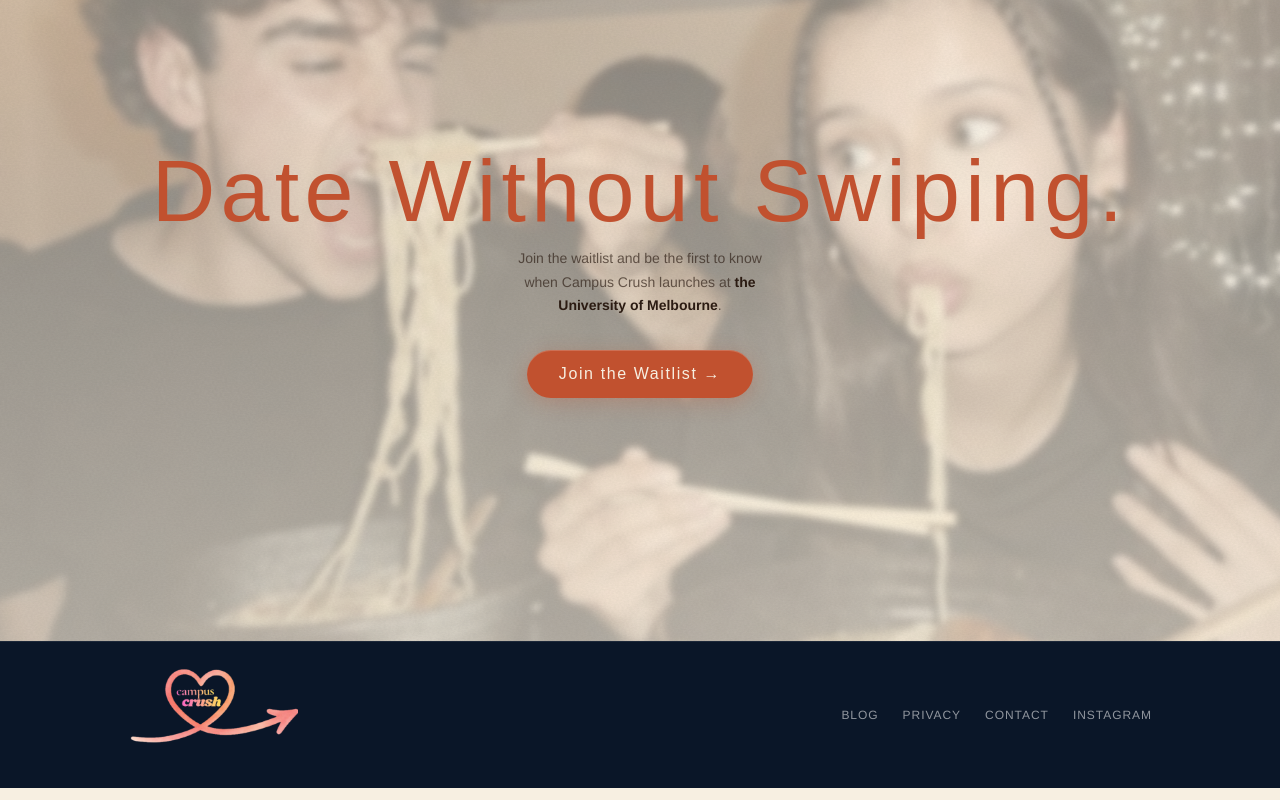
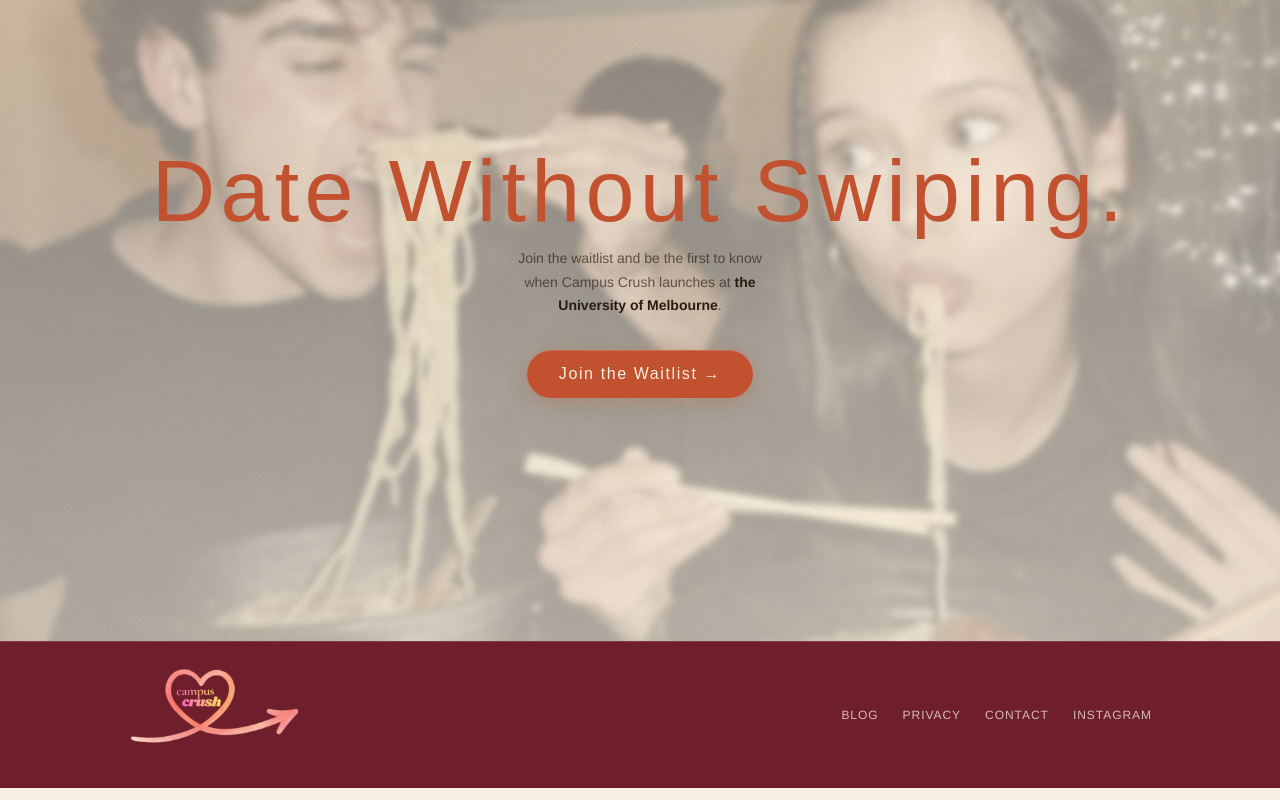
Before and after one commit to Joyceyte/campus-crush, a Next.js app: page / in a window 1280 px wide. Shown: the part 5274-6074 px from the top of the page. Built offline with nearby package versions, Linux system fonts and the light colour scheme; no server answers; a web font is replaced by a local one.

Commit message:
style: re-theme Footer to deep burgundy band per spec
Co-Authored-By: Claude Sonnet 5 <noreply@anthropic.com>

```diff
--- a/components/Footer.tsx
+++ b/components/Footer.tsx
@@ -2,8 +2,8 @@ export default function Footer() {
   return (
     <footer
       style={{
-        background: "var(--navy-dark)",
-        borderTop: "1px solid rgba(255,255,255,0.08)",
+        background: "var(--burgundy)",
+        borderTop: "1px solid rgba(247,239,225,0.14)",
         padding: "0.25rem 2rem",
       }}
     >
@@ -34,14 +34,14 @@ export default function Footer() {
               textTransform: "uppercase",
             }}
           >
-            <a href="/blog" style={{ color: "rgba(255,255,255,0.55)", textDecoration: "none" }}>Blog</a>
-            <a href="/privacy" style={{ color: "rgba(255,255,255,0.55)", textDecoration: "none" }}>Privacy</a>
-            <a href="/contact" style={{ color: "rgba(255,255,255,0.55)", textDecoration: "none" }}>Contact</a>
+            <a href="/blog" style={{ color: "rgba(247,239,225,0.75)", textDecoration: "none" }}>Blog</a>
+            <a href="/privacy" style={{ color: "rgba(247,239,225,0.75)", textDecoration: "none" }}>Privacy</a>
+            <a href="/contact" style={{ color: "rgba(247,239,225,0.75)", textDecoration: "none" }}>Contact</a>
             <a
               href="https://www.instagram.com/campus_crush_org"
               target="_blank"
               rel="noopener noreferrer"
-              style={{ color: "rgba(255,255,255,0.55)", textDecoration: "none" }}
+              style={{ color: "rgba(247,239,225,0.75)", textDecoration: "none" }}
             >
               Instagram
             </a>
```
